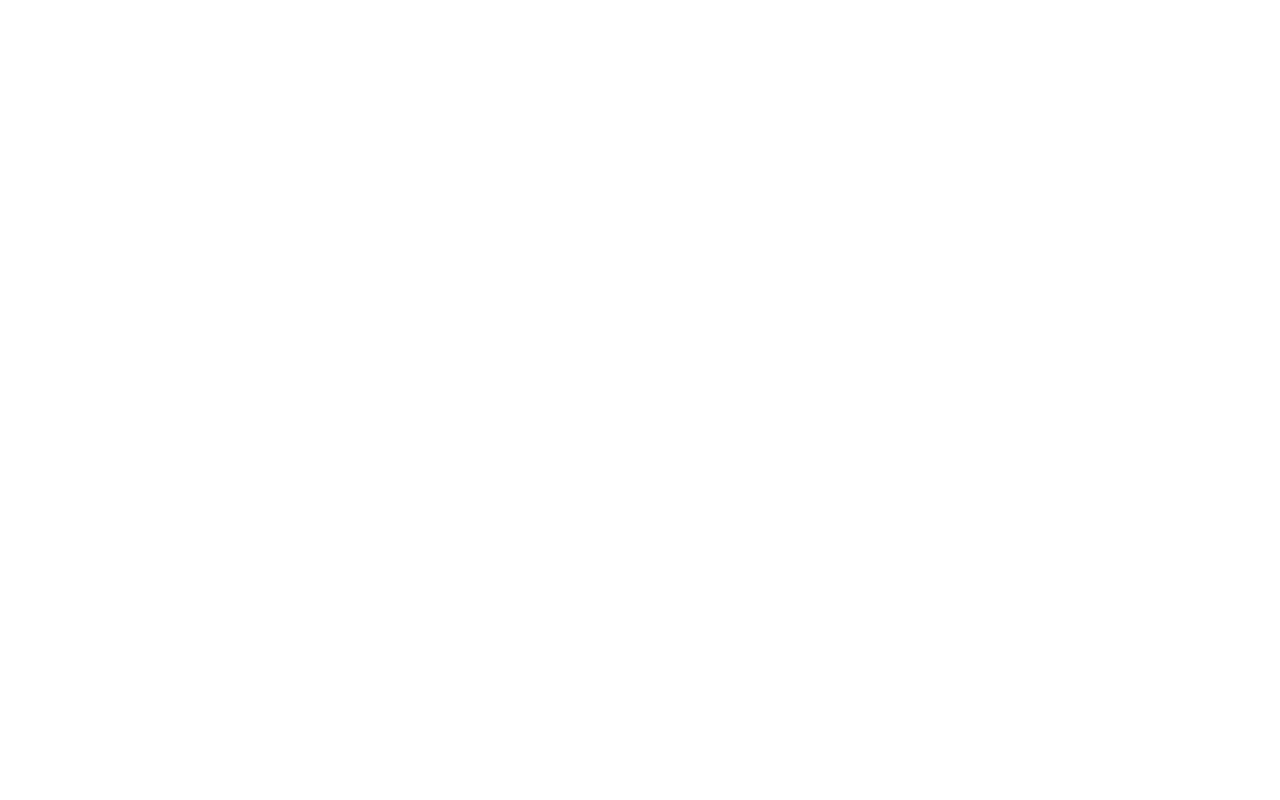
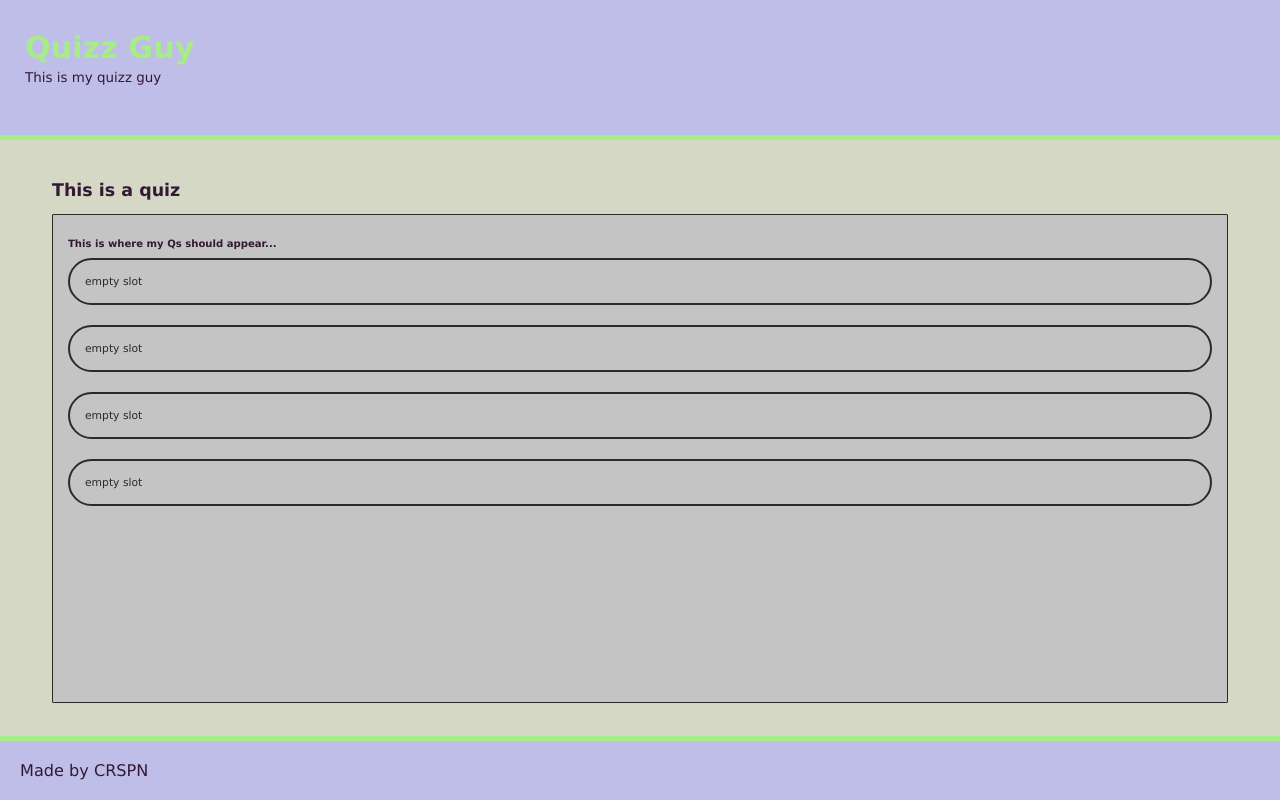
Before and after one commit to CRSPN/wapis-challenge, a plain HTML site: page index.html in a window 1280 px wide. Drawn offline with Linux system fonts and the light colour scheme.

Commit message:
added too much css, for practice

```diff
--- a/assets/css/style.css
+++ b/assets/css/style.css
@@ -0,0 +1,101 @@
+* {
+    box-sizing: border-box;
+}
+
+:root {
+    --primary: rgb(168, 235, 137);
+    --secondary: rgb(190, 190, 233);
+    --tertiery: rgb(51, 25, 51);
+    --grey: rgb(38, 46, 38);
+    font-size: 42.0%;
+}
+
+body {
+    background: rgb(212, 216, 197);
+    color: var(--tertiery);
+    margin: 0;
+    padding: 0;
+    display: flex;
+    font-family: Verdana, Geneva, Tahoma, sans-serif;
+    min-height: 100vh;
+    flex-direction: column;
+}
+
+
+header {
+    background: var(--secondary);
+    padding: 30px 25px;
+    border-bottom: 5px solid var(--primary);
+}
+header p {
+    color: var(--tertiary);
+    margin: 5px 0 20px;
+    font-size: 2rem;
+}
+
+p, li {
+    font-size: 1.6rem;
+}
+
+form input {
+    outline: none;
+    border: none;
+    padding: 12px;
+    width: 100%;
+    font-size: 2.2rem;
+    border: 2px solid var(--grey);
+    border-radius: 12px;
+}
+
+footer {
+    width: 100%;
+    background: var(--secondary);
+    color: var(--tertiary);
+    font-size: 2.4rem;
+    padding: 20px;
+    border-top: 5px solid var(--primary);
+}
+
+.page-title {
+    color: var(--primary);
+    margin-bottom: 5px;
+    margin-top: 0;
+    font-size: 4.5rem;
+}
+
+.page-content {
+    flex: 1;
+    display: flex;
+    flex-wrap: wrap;
+    justify-content: center;
+    margin: 25px auto;
+    width: 95%;
+}
+.quiz-wrapper {
+    flex: 1;
+    margin: 0 20px 20px;
+}
+
+.quiz-title {
+    color: var(--tertiery);
+    font-size: 2.6rem;
+}
+
+.quiz {
+    list-style: none;
+    padding: 15px;
+    height: calc(100% - 37px);
+    background: rgb(196, 196, 196);
+    border-radius: 1px;
+    border: 1px solid var(--grey);
+}
+
+.quiz-opt {
+    color: var(--grey);
+  padding: 15px 15px;
+  border: 2px solid var(--grey);
+  background: var(--tertiary);
+  border-radius: 30px;
+  margin-bottom: 20px;
+
+}
--- a/index.html
+++ b/index.html
@@ -4,8 +4,30 @@
     <meta charset="UTF-8">
     <meta name="viewport" content="width=device-width, initial-scale=1.0">
     <title>Qizz Guy</title>
+    <link rel="stylesheet" href="./assets/css/style.css">
 </head>
 <body>
+    <header>
+        <h2 class="page-title">Quizz Guy</h2>
+        <p>This is my quizz guy</p>
+    </header>
+    <main class="page-content">
+        <section class="quiz-wrapper">
+            <h2 class="quiz-title">This is a quiz</h2>
+            <ul class="quiz">
+                <h1 id="Question">This is where my Qs should appear...</h1>
+                <li class="quiz-opt opt-1">empty slot</li>
 
+                <li class="quiz-opt opt-2">empty slot</li>
+
+                <li class="quiz-opt opt-3">empty slot</li>
+
+                <li class="quiz-opt opt-4">empty slot</li>
+
+            </ul>
+        </section>
+
+    </main>
+    <footer>Made by CRSPN</footer>
 </body>
 </html>
```
